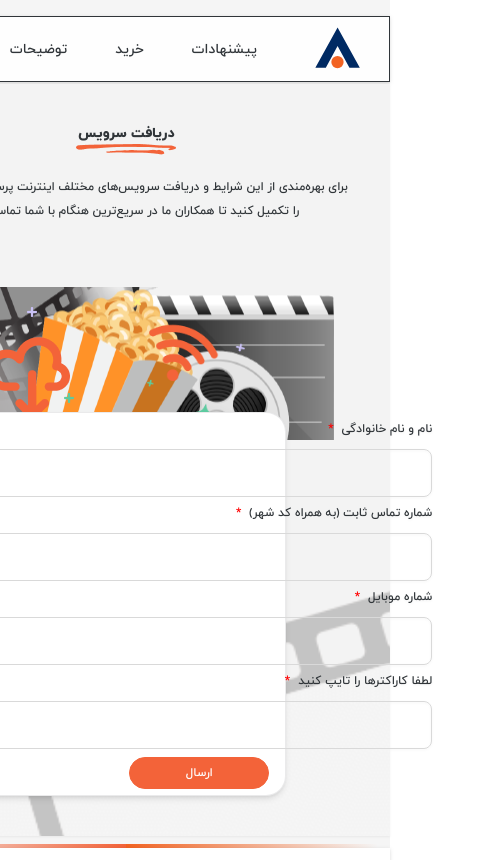
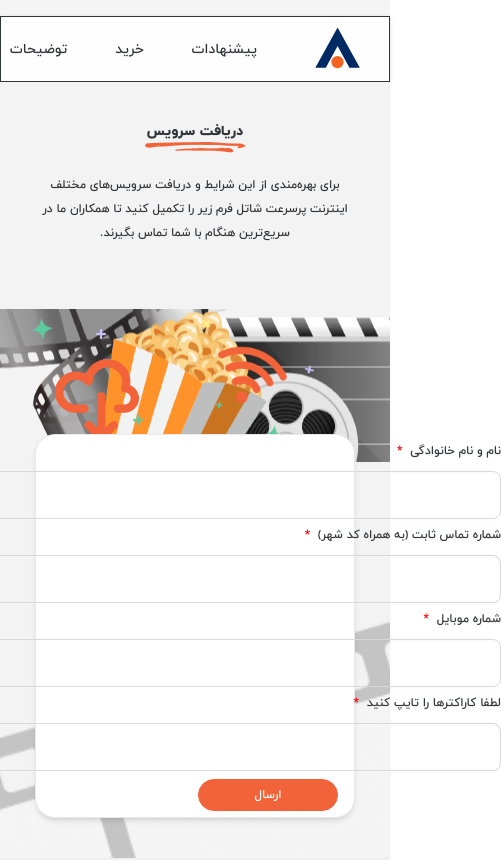
Before and after one commit to Alirezawmoradi/Namava-Task, a React (Vite) app: page / in a window 390 px wide. Shown: the top 860 px of the page, 501 px wide, since content can reach past the window. Built offline with nearby package versions, Linux system fonts and the light colour scheme.

Commit message:
main layout responsive

```diff
--- a/src/layouts/main-layout.jsx
+++ b/src/layouts/main-layout.jsx
@@ -4,7 +4,7 @@ import {Footer} from "../components/footer/footer.jsx";
 
 export const MainLayout = () => {
     return (
-        <div className='min-h-screen grid grid-rows-[84px_1fr_auto] text-base-content bg-white' dir='rtl'>
+        <div className='min-h-screen min-w-80 md:grid md:grid-rows-[84px_1fr_auto] text-base-content bg-white' dir='rtl'>
             <Header/>
             <main>
                 <LandingPage/>
```
